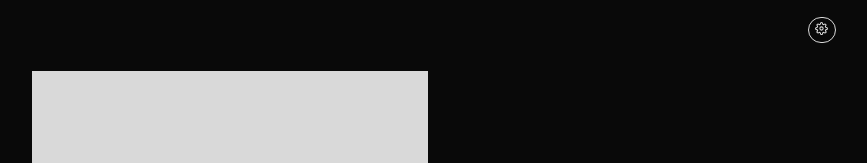
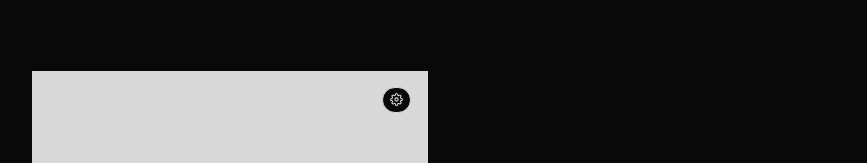
Before and after one commit to notshanxx/calculator, a plain HTML site: page index.html in a window 1280 px wide. Shown: the top 163 px of the page, without its empty margins (410-1277 px from the left). Drawn offline with Linux system fonts and the light colour scheme.

Commit message:
position the settings button

```diff
--- a/style.css
+++ b/style.css
@@ -24,6 +24,7 @@ body{
           justify-content: center;
 }
 .calculator-container{
+  position: relative;
   height: 100%;
   background-color: var(--mainColor);
   padding: 2em;
@@ -109,9 +110,9 @@ button{
 
 /* the button with setting icon */
 #open-setting{
-  position: fixed;
+  position: absolute;
   top: 1em;
-  right: 2em;
+  right: 1em;
   padding: .2em .4em .1em .4em;
   color: var(--mainColor);
   background-color: var(--textColor);
```
